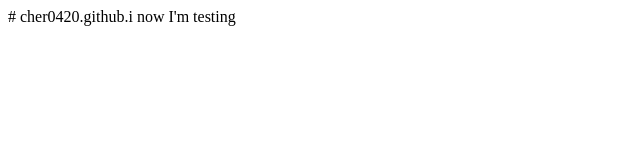
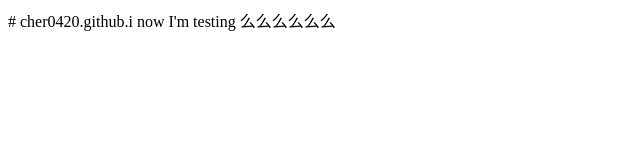
Before and after one commit to cher0420/cher0420.github.io, a plain HTML site: page index.html in a window 1280 px wide. Shown: the whole page, without its empty margins (0-640 px from the left). Drawn offline with Linux system fonts and the light colour scheme.

Commit message:
Update index.html

```diff
--- a/index.html
+++ b/index.html
@@ -9,6 +9,6 @@
     <title>Document</title>
 </head>
 <body>
-now I'm testing
+now I'm testing 么么么么么么
 </body>
 </html>
```
